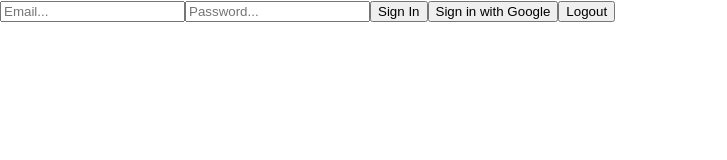
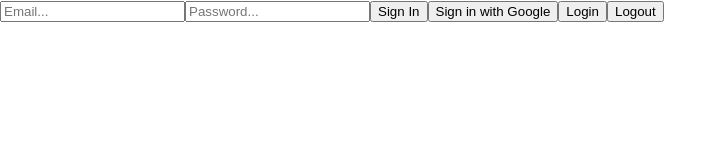
Before and after one commit to egondohr22/chatapp, a React (Create React App) app: page / in a window 1280 px wide. Shown: the top 160 px of the page, without its empty margins (0-727 px from the left). Built offline with nearby package versions, Linux system fonts and the light colour scheme.

Commit message:
Login Signout AuthState

```diff
--- a/package.json
+++ b/package.json
@@ -11,6 +11,7 @@
     "react-dom": "^18.2.0",
     "react-firebase-hooks": "^5.1.1",
     "react-scripts": "5.0.1",
+    "universal-cookie": "^4.0.4",
     "web-vitals": "^2.1.4"
   },
   "scripts": {
--- a/src/App.js
+++ b/src/App.js
@@ -1,12 +1,16 @@
 import React from 'react';
-import { Auth } from './components/auth';
+import { useState } from 'react';
+import { Auth } from './components/Auth';
+import { auth } from './config/firebase';
+import Chat from './components/Chat';
+
+
 
 function App() {
+  const [user, setUser] = useState(auth?.currentUser);
   return (
     <div className="App">
-      <header className="App-header">
-        <Auth/>
-      </header>
+        {user ? <Chat/> : <Auth user={user} setUser={setUser}/>}
     </div>
   );
 }
--- /dev/null
+++ b/src/components/Chat.js
@@ -0,0 +1,9 @@
+import React from 'react'
+
+const Chat = () => {
+  return (
+    <div>Chat</div>
+  )
+}
+
+export default Chat
--- a/src/components/auth.js
+++ b/src/components/auth.js
@@ -1,13 +1,15 @@
 import { auth, googleProvider } from '../config/firebase';
-import { createUserWithEmailAndPassword, signInWithPopup, signOut } from 'firebase/auth';
+import { createUserWithEmailAndPassword, signInWithPopup, signOut, signInWithEmailAndPassword } from 'firebase/auth';
 import { useState } from 'react';
 
-export const Auth = () => {
+export const Auth = ({user, setUser}) => {
     const [email, setEmail] = useState("");
     const [password, setPassword] = useState("");
-    const signIn = async () => {
+    const createAccount = async () => {
         try {
           await createUserWithEmailAndPassword(auth, email, password);
+          setUser(auth.currentUser);
+
         } catch(err) {
             console.error(err);
         }
@@ -15,13 +17,25 @@ export const Auth = () => {
     const googleSingIn = async () => {
         try {
             await signInWithPopup(auth, googleProvider);
+            setUser(auth.currentUser);
           } catch(err) {
               console.error(err);
           }
+
     };
+    const login = async () => {
+        try {
+            await signInWithEmailAndPassword(auth, email, password);
+            setUser(auth.currentUser);
+        } catch(err) {
+            console.error(err);
+        }
+    }
     const logout = async () => {
         try {
             await signOut(auth);
+            setUser(auth.currentUser);
+
         } catch(err) {
             console.error(err);
         }
@@ -39,9 +53,9 @@ export const Auth = () => {
                 placeholder="Password..."
                 onChange={(e) => setPassword(e.target.value)}
             />
-            <button onClick={signIn}> Sign In </button>
-
+            <button onClick={createAccount}> Sign In </button>
             <button onClick={googleSingIn}>Sign in with Google</button>
+            <button onClick={login}> Login </button>
             <button onClick={logout}>Logout</button>
         </div>
     )
```
Also changed, not shown: 1 other file (tests, documents, lock files or other folders).
